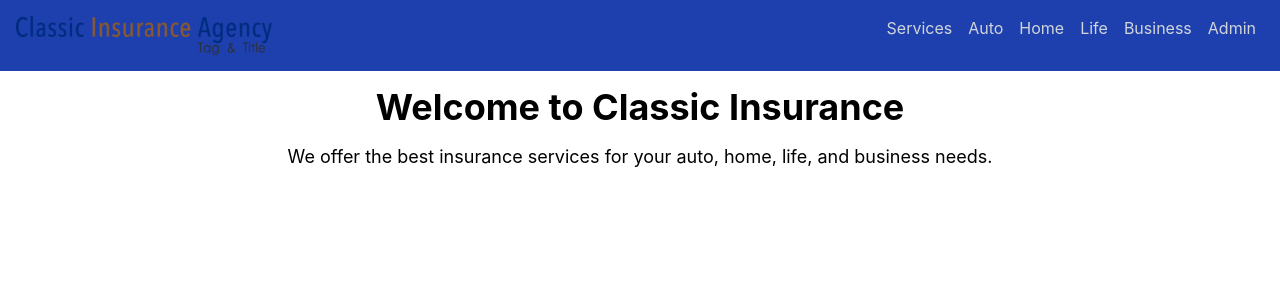
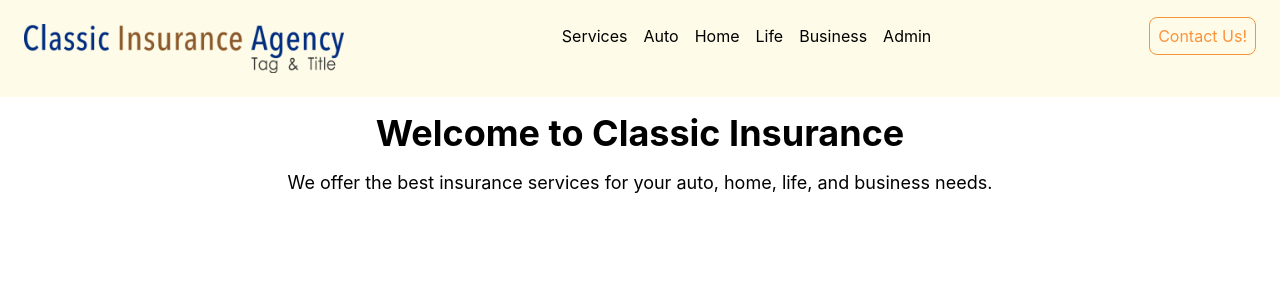
Before and after one commit to tajsharma/classic-insurance-proj, a React (Create React App) app in the folder insurance-frontend/: page / in a window 1280 px wide. Shown: the top 300 px of the page. Built offline with nearby package versions, Linux system fonts and the light colour scheme.

Commit message:
change hover color of the buttons, add contact

```diff
--- a/insurance-frontend/src/Components/Navbar.tsx
+++ b/insurance-frontend/src/Components/Navbar.tsx
@@ -4,18 +4,22 @@
 
 const Navbar: React.FC = () => {
     return (
-      <nav className="bg-blue-800 p-4">
+      <nav className="bg-yellow-50 p-6">
         <div className="container mx-auto flex justify-between">
           <Link to="/" className="text-white text-xl">
-              <img src={logo} alt='Classin Insurance Agency logo' className='w-64'></img>
+              <img src={logo} alt='Classic Insurance Agency logo' className='w-80'></img>
           </Link>
           <div>
-            <Link to="/services" className="text-gray-300 hover:text-white mx-2">Services</Link>
-            <Link to="/auto" className="text-gray-300 hover:text-white mx-2">Auto</Link>
-            <Link to="/home" className="text-gray-300 hover:text-white mx-2">Home</Link>
-            <Link to="/life" className="text-gray-300 hover:text-white mx-2">Life</Link>
-            <Link to="/business" className="text-gray-300 hover:text-white mx-2">Business</Link>
-            <Link to="/admin" className="text-gray-300 hover:text-white mx-2">Admin</Link>
+            <Link to="/services" className="text-black-300 hover:text-orange-400 mx-2">Services</Link>
+            <Link to="/auto" className="text-black-300 hover:text-orange-400 mx-2">Auto</Link>
+            <Link to="/home" className="text-black-300 hover:text-orange-400 mx-2">Home</Link>
+            <Link to="/life" className="text-black-300 hover:text-orange-400 mx-2">Life</Link>
+            <Link to="/business" className="text-black-300 hover:text-orange-400 mx-2">Business</Link>
+            <Link to="/admin" className="text-black-300 hover:text-orange-400 mx-2">Admin</Link>
+          </div>
+
+          <div>
+            <Link to="/contact" className="text-orange-400 hover:text-black-300 border rounded-lg border-orange-400 p-2">Contact Us!</Link>
           </div>
         </div>
       </nav>
```
